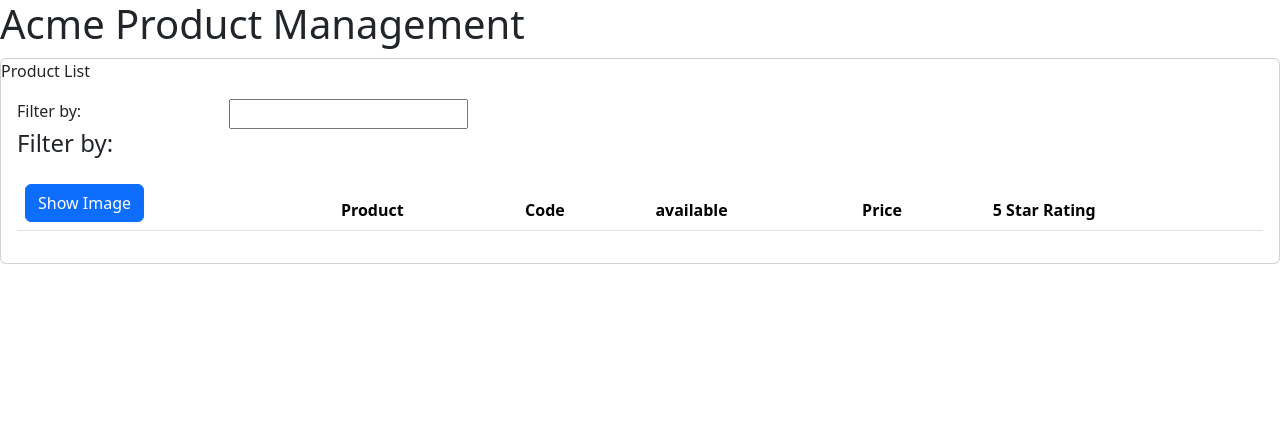
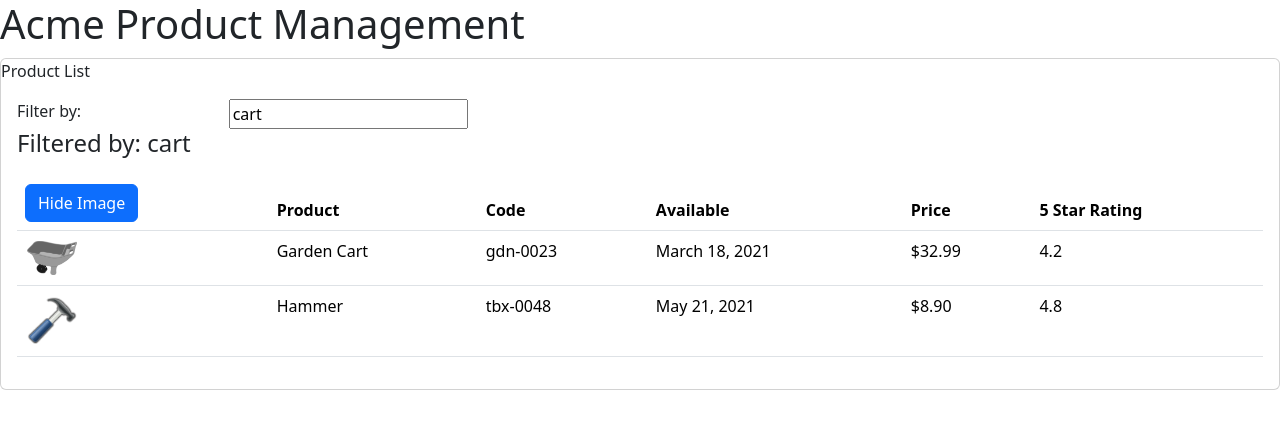
Before and after one commit to sophie-eihpos/APM, an Angular app: page / in a window 1280 px wide. Both pictures are taken after a click on the button "Show Image". Shown: the top 428 px of the page. Built offline with nearby package versions, Linux system fonts and the light colour scheme.

Commit message:
data binding and pipe

```diff
--- a/src/app/app.module.ts
+++ b/src/app/app.module.ts
@@ -1,5 +1,6 @@
 import { NgModule } from '@angular/core';
 import { BrowserModule } from '@angular/platform-browser';
+import { FormsModule } from '@angular/forms';
 
 import { AppComponent } from './app.component';
 import { ProductListComponent } from './products/product-list.component';
@@ -10,7 +11,8 @@
     ProductListComponent
   ],
   imports: [
-    BrowserModule
+    BrowserModule,
+    FormsModule
   ],
   bootstrap: [AppComponent]
 })
--- a/src/app/products/product-list.component.html
+++ b/src/app/products/product-list.component.html
@@ -6,33 +6,47 @@
         <div class="row">
             <div class="col-md-2">Filter by:</div>
             <div class="col-md-4">
-                <input type="text" />
+                <input type="text"
+                [(ngModel)]="listFilter" />
             </div>
         </div>
         <div class="row">
             <div class="col-md-6">
-                <h4>Filter by: </h4>
+                <h4>Filtered by: {{listFilter}}</h4>
             </div>
         </div>
         <div class="table-responsive">
-            <table class="table">
+            <table class="table" *ngIf="products.length">
                 <thead>
                     <tr>
                         <th>
-                            <button class="btn btn-primary">
-                                Show Image
+                            <button class="btn btn-primary"
+                                (click)="toggleImage()">
+                                {{showImage ? "Hide" : "Show"}} Image
                             </button>
                         </th>
                         <th>Product</th>
                         <th>Code</th>
-                        <th>available</th>
+                        <th>Available</th>
                         <th>Price</th>
                         <th>5 Star Rating</th>
                     </tr>
                 </thead>
                 <tbody>
-
-
+                    <tr *ngFor="let product of products">
+                        <td>
+                            <img *ngIf="showImage" [src]="product.imageUrl"
+                                [title]="product.productName | uppercase"
+                                [style.width.px]="imageWidth"
+                                [style.margin.px]="imageMargin">
+                        </td>
+                        <td>{{product.productName}}</td>
+                        <td>{{product.productCode | lowercase}}</td>
+                        <td>{{product.releaseDate}}</td>
+                        <!-- <td>{{product.price | currency | lowercase}}</td> -->
+                        <td>{{product.price | currency:'USD':'symbol':'1.2-2' }}</td>
+                        <td>{{product.starRating}}</td>
+                    </tr>
                 </tbody>
             </table>
         </div>
--- a/src/app/products/product-list.component.ts
+++ b/src/app/products/product-list.component.ts
@@ -5,5 +5,35 @@
     templateUrl: './product-list.component.html'
 })
 export class ProductListComponent {
-    pageTitle: string = 'Product List';
+    pageTitle = 'Product List';
+    imageWidth = 50;
+    imageMargin = 2;
+    showImage = false;
+    listFilter = "cart";
+    products: any[] = [
+        {
+            "productId": 2,
+            "productName": "Garden Cart",
+            "productCode": "GDN-0023",
+            "releaseDate": "March 18, 2021",
+            "description": "15 gallon capacity rolling garden cart",
+            "price": 32.99,
+            "starRating": 4.2,
+            "imageUrl": "assets/images/garden_cart.png"
+          },
+          {
+            "productId": 5,
+            "productName": "Hammer",
+            "productCode": "TBX-0048",
+            "releaseDate": "May 21, 2021",
+            "description": "Curved claw steel hammer",
+            "price": 8.9,
+            "starRating": 4.8,
+            "imageUrl": "assets/images/hammer.png"
+          }
+    ];
+
+    toggleImage(): void {
+        this.showImage = !this.showImage;
+    }
 }
```
